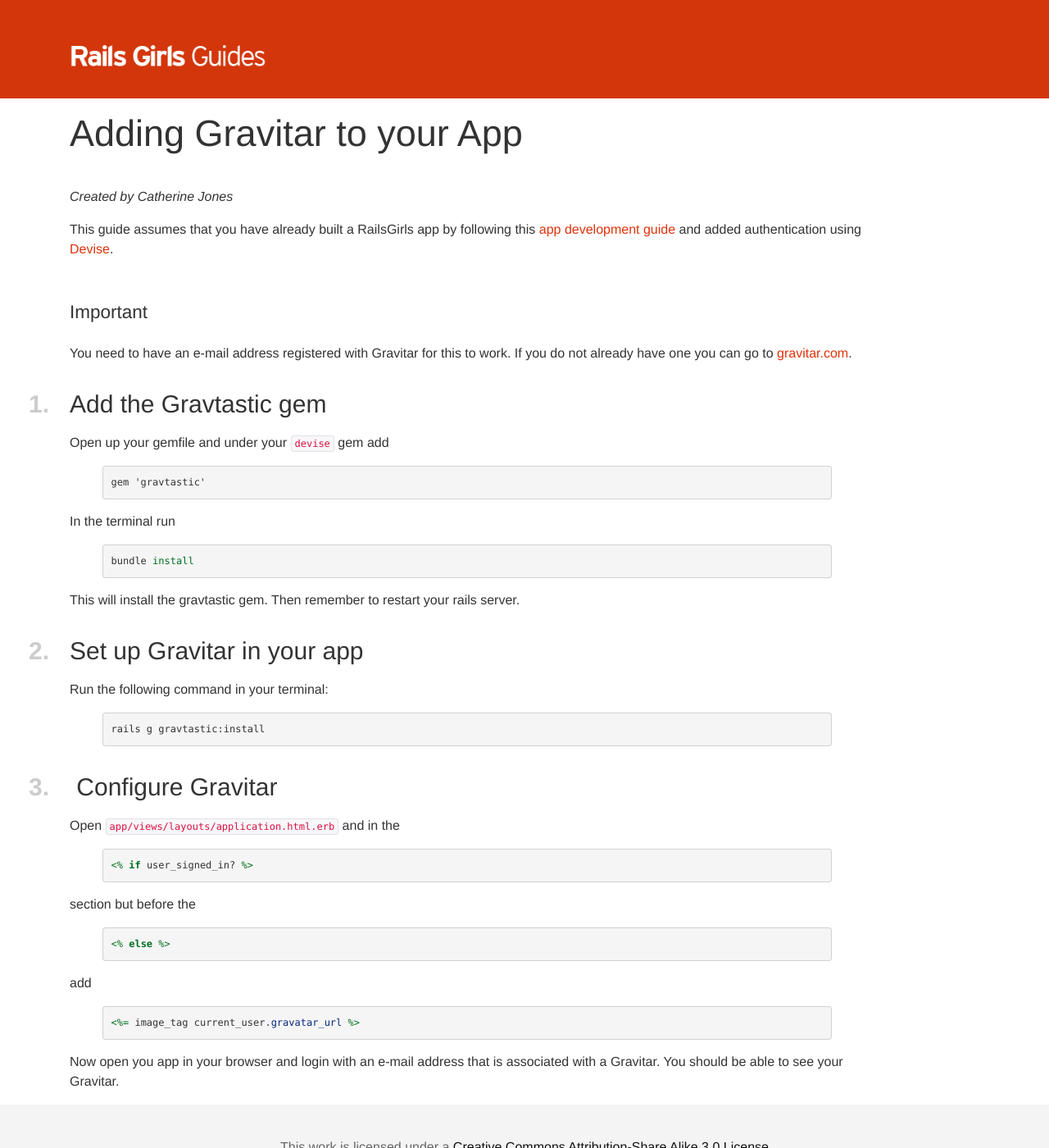
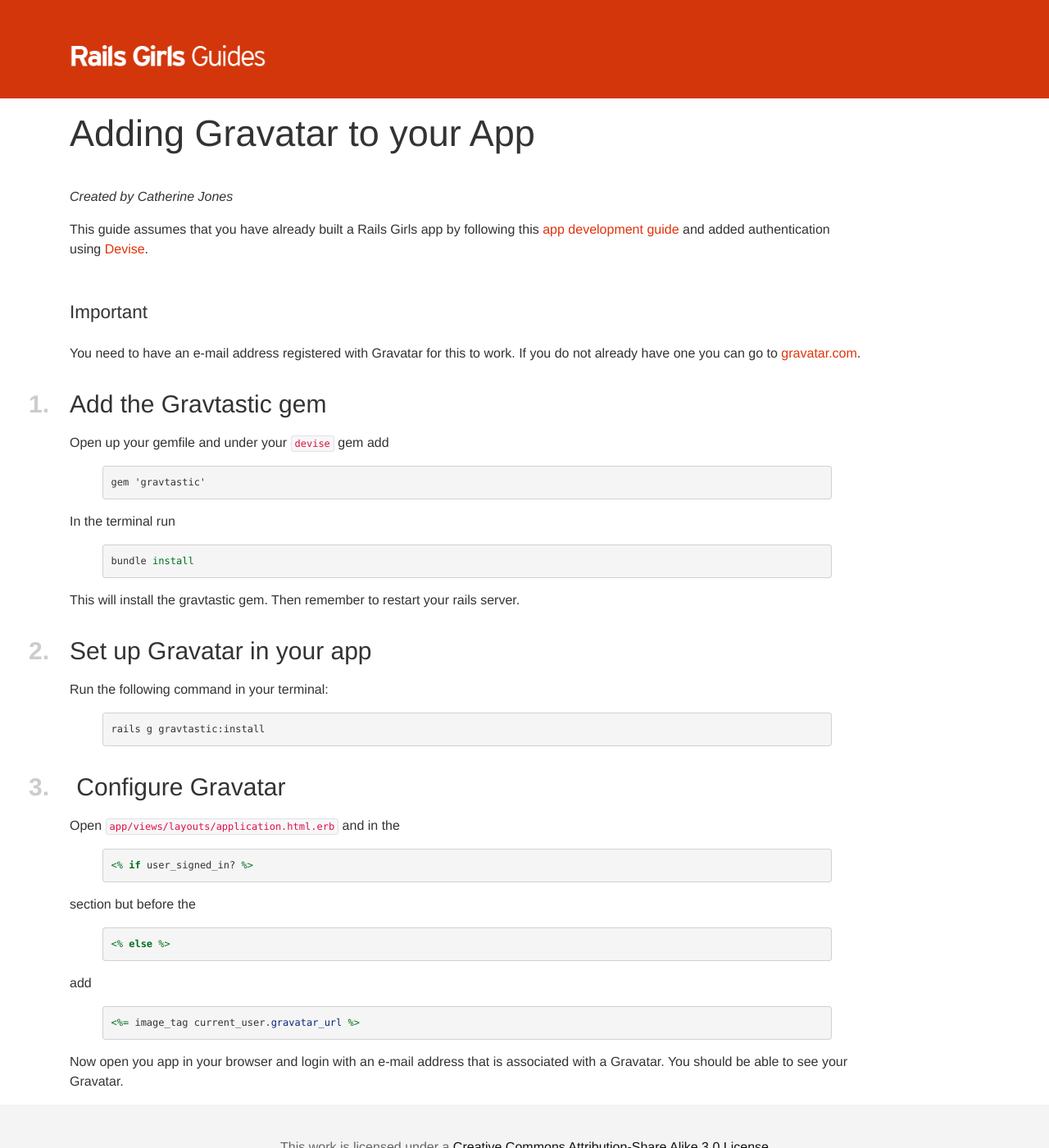
Before and after one commit to railsgirls/guides.railsgirls.com, a Jekyll site: the page built from _posts/2013-12-18-add-gravitar.markdown, in a window 1280 px wide and 1400 px high. Shown: the whole window at 82% size. Built offline with Jekyll 4.4.1, drawn with Linux system fonts in a browser that asks for light colours; nearby versions of some CDN libraries; Markdown is read by kramdown in place of the engine named in the settings.

Commit message:
change from gravItar to gravAtar and make Rails Girls two words

```diff
--- a/_posts/2013-12-18-add-gravitar.markdown
+++ b/_posts/2013-12-18-add-gravitar.markdown
@@ -1,18 +1,18 @@
 ---
 layout: default
 title: Adding Graviatar to you app
-permalink: gravitar.html
+permalink: gravatar.html
 ---
 
-# Adding Gravitar to your App
+# Adding Gravatar to your App
 
 *Created by Catherine Jones*
 
-This guide assumes that you have already built a RailsGirls app by following this [app development guide](http://guides.railsgirls.com/app/) and added authentication using [Devise](http://guides.railsgirls.com/devise/).
+This guide assumes that you have already built a Rails Girls app by following this [app development guide](http://guides.railsgirls.com/app/) and added authentication using [Devise](http://guides.railsgirls.com/devise/).
 
 ### Important
 
-You need to have an e-mail address registered with Gravitar for this to work. If you do not already have one you can go to [gravitar.com](http://en.gravatar.com/).
+You need to have an e-mail address registered with Gravatar for this to work. If you do not already have one you can go to [gravatar.com](http://en.gravatar.com/).
 
 ## *1.*Add the Gravtastic gem
 
@@ -30,7 +30,7 @@
 
 This will install the gravtastic gem. Then remember to restart your rails server.
 
-## *2.*Set up Gravitar in your app
+## *2.*Set up Gravatar in your app
 
 Run the following command in your terminal:
 
@@ -38,7 +38,7 @@
 rails g gravtastic:install
 {% endhighlight %}
 
-## *3.* Configure Gravitar
+## *3.* Configure Gravatar
 
 Open `app/views/layouts/application.html.erb` and in the
 
@@ -58,4 +58,4 @@
 <%= image_tag current_user.gravatar_url %>
 {% endhighlight %}
 
-Now open you app in your browser and login with an e-mail address that is associated with a Gravitar. You should be able to see your Gravitar.
+Now open you app in your browser and login with an e-mail address that is associated with a Gravatar. You should be able to see your Gravatar.
```
